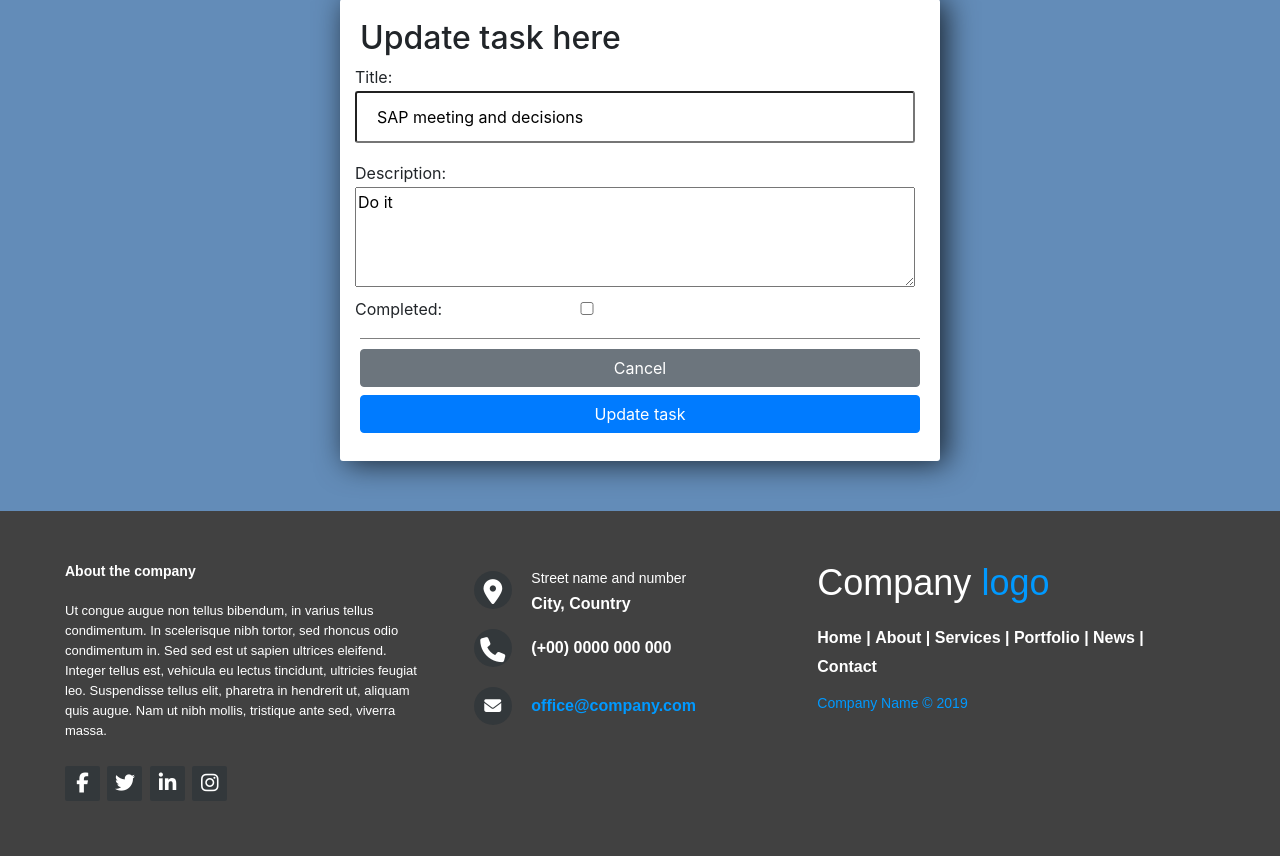
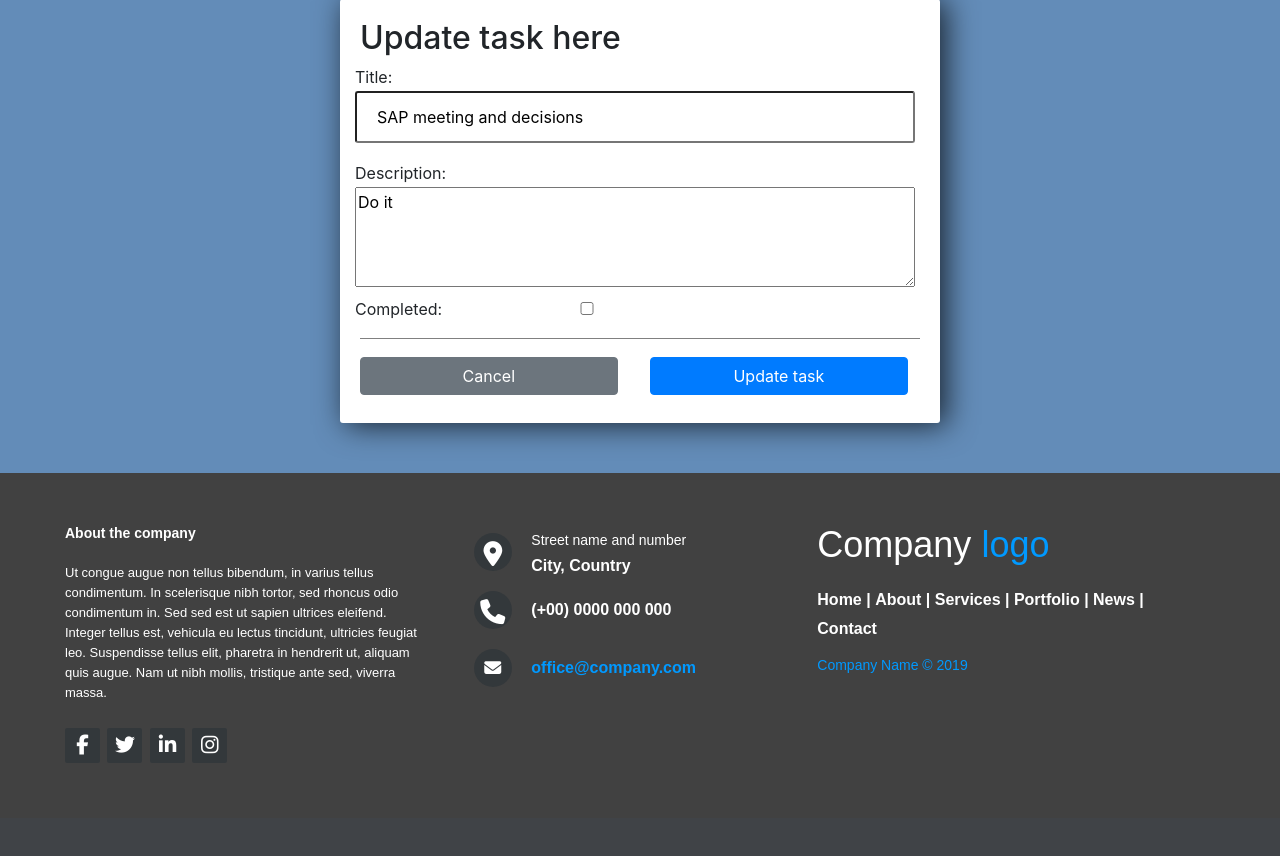
Before and after one commit to gmdmgithub/django-todo-list, a Django app: page /todo/update/2/ in a window 1280 px wide. Shown: the part 77-933 px from the top of the page. After the commit the page ends 840 px from the top, so only its background shows below. Run offline with Django 3.2, Linux system fonts and the light colour scheme; data comes from the database, SQL or seed files in the repository; both versions use the stored data as it was after the commit; some libraries are stand-ins or nearby versions.

Commit message:
styling amends

```diff
--- a/tasks/templates/tasks/confirm_delete.html
+++ b/tasks/templates/tasks/confirm_delete.html
@@ -10,7 +10,7 @@
     <form method="POST" action="">
         {% csrf_token %}
         <a class="btn btn-secondary" style="width: 46%; margin-right: 6%;" href="{% url 'index' %}">Cancel</a>
-        <input class="btn btn-primary" style="width: 46%;" type="submit" value="Confirm" />
+        <input class="btn btn-danger" style="width: 46%;" type="submit" value="Confirm" />
     </form>
 
 {% endblock content %}
--- a/tasks/templates/tasks/update_task.html
+++ b/tasks/templates/tasks/update_task.html
@@ -22,8 +22,8 @@
 
         <div class="form-bottom"></div>
 
-        <a class="btn btn-secondary btn-block" href="{% url 'index' %}">Cancel</a>
-        <input class="btn btn-primary" type="submit" value="Update task">
+        <a class="btn btn-secondary" style="width:46%; margin-right: 5%" href="{% url 'index' %}">Cancel</a>
+        <input class="btn btn-primary" style="width:46%;" type="submit" value="Update task">
 
     </form>
 
```
Also changed, not shown: db.sqlite3.
